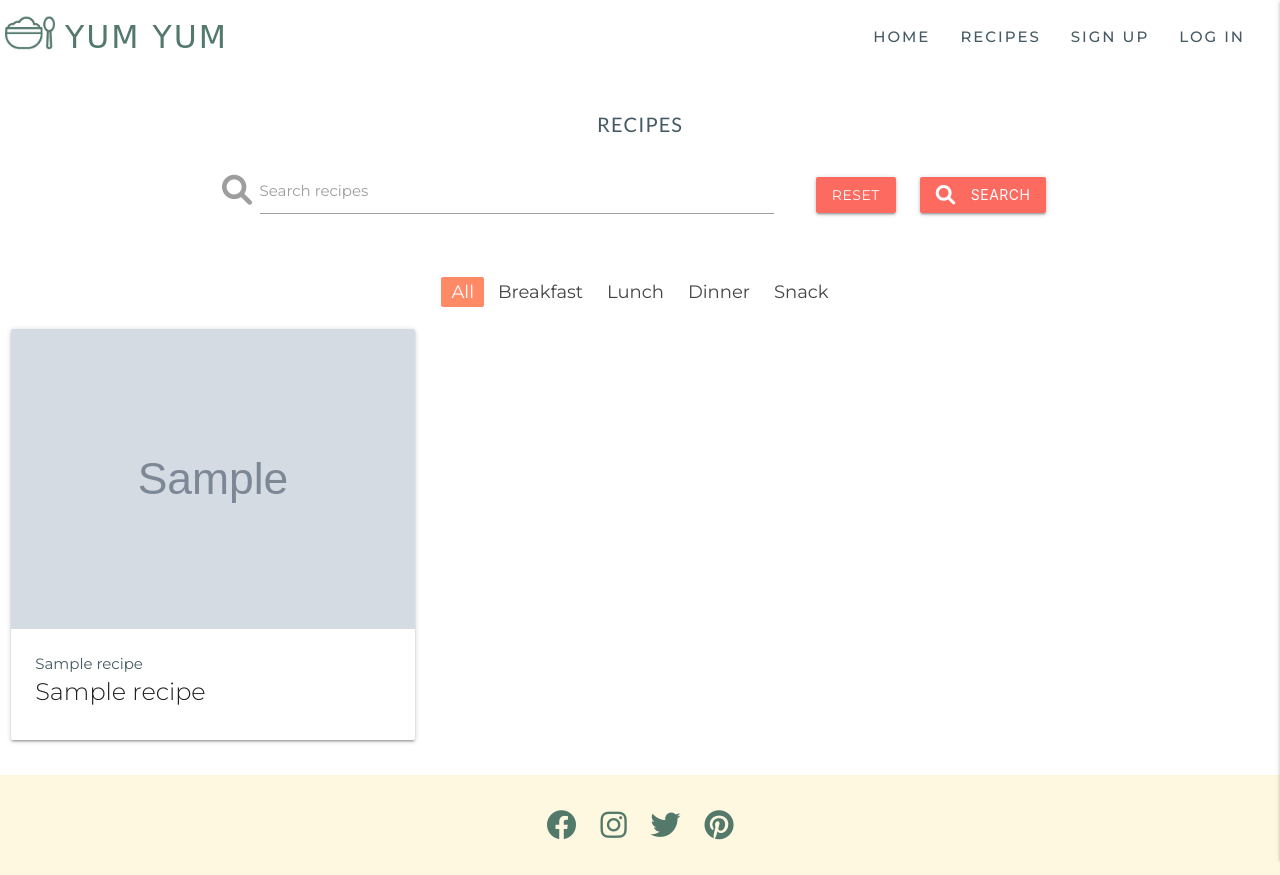
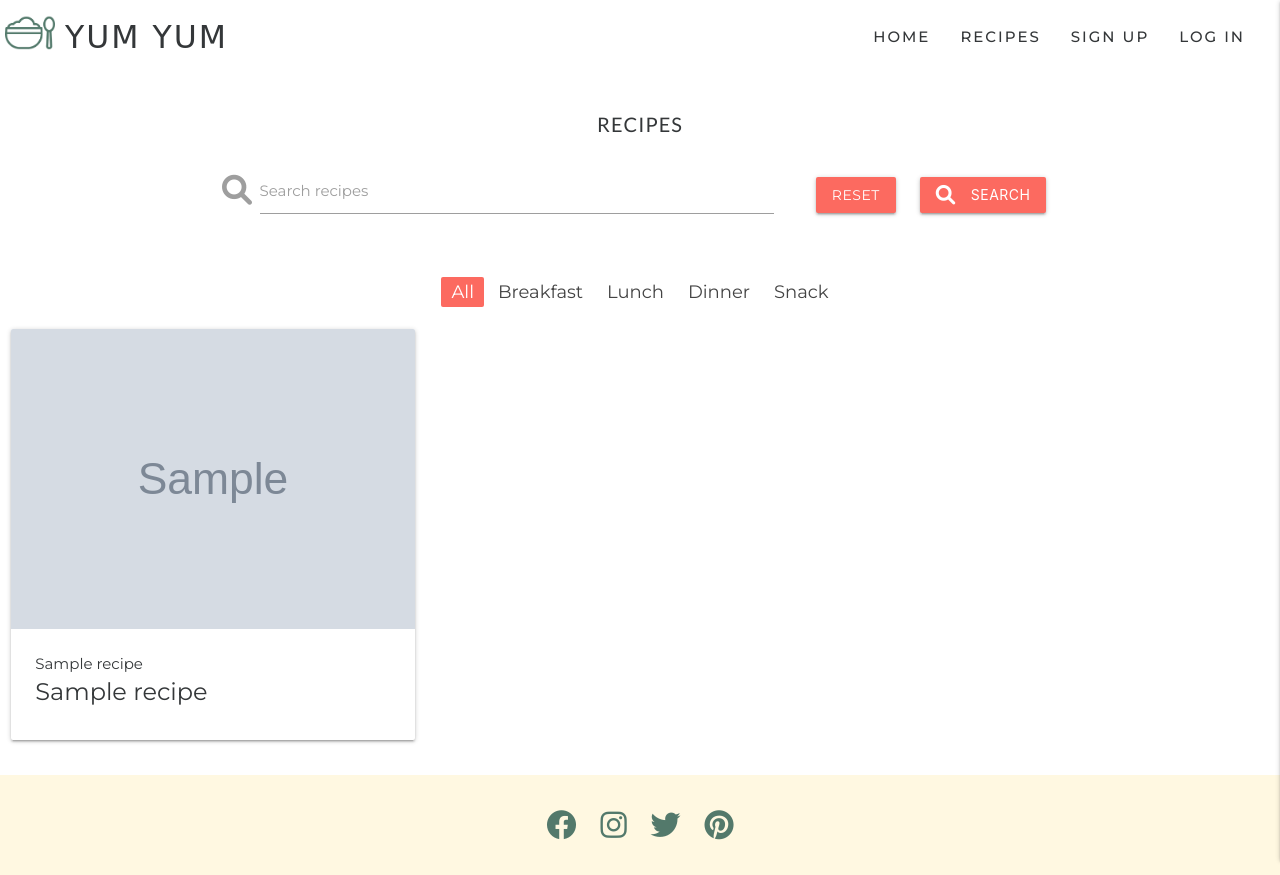
Before and after one commit to flisanp/ms3-baby-food-recipes, a Flask app: page /search in a window 1280 px wide. Run offline with Flask 2, Linux system fonts and the light colour scheme; grey boxes marked "Sample" are stand-in pictures; a database or web service that is not in the repository returns one stand-in record (values such as "Sample title"); some libraries are stand-ins or nearby versions; some web fonts are replaced.

Commit message:
add hover to recipe cards and changed overall colors

```diff
--- a/static/css/style.css
+++ b/static/css/style.css
@@ -6,7 +6,7 @@ body {
     display: flex;
     flex-direction: column;
     min-height: 100vh;
-    color: #455a64;
+    color: #343739;
 }
 
 main {
@@ -26,7 +26,7 @@ h2 {
     font-weight: 400;
     font-size: 32px;
     letter-spacing: 1px;
-    color: #455a64;
+    color: #343739;
 }
 
 h3 {
@@ -35,7 +35,7 @@ h3 {
     font-size: 20px;
     letter-spacing: 1px;
     text-transform: uppercase;
-    color: #455a64;
+    color: #343739;
 }
 
 h4 {
@@ -43,7 +43,7 @@ h4 {
     font-size: 16px;
     font-weight: 400;
     letter-spacing: 2px;
-    color: #ff8a65;
+    color: #343739;
 }
 
 h5 {
@@ -51,7 +51,7 @@ h5 {
     font-size: 16px;
     font-weight: 400;
     letter-spacing: 2px;
-    color: #ff8a65;
+    color: #343739;
 }
 
 /*----------navbar-----------*/
@@ -60,11 +60,11 @@ h5 {
 https://stackoverflow.com/questions/33746269/changing-the-text-color-on-a-nav-bar-using-materialize-css-rails */
 
 nav ul li a{
-    color: #455a64;
+    color: #343739;
   }
 
 nav a i{
-    color: #455a64;
+    color: #343739;
   }
 
   nav {
@@ -84,14 +84,14 @@ nav a i{
   }
 
   .menu a:hover {
-    color: #ff8a65;
+    color: #FC6A60;
     background-color: transparent;
   }
 
   .brand-logo {
     text-transform: uppercase;
     font-family: 'Gluten', cursive;
-    color: #53796B !important;
+    color: #343739 !important;
 }
 
 .logo {
@@ -129,12 +129,17 @@ nav a i{
     height: 300px;
     object-fit: cover;
 }
-.card {
 
+.card .card-title {
+    font-weight: 400;
+}
+
+.card .card-title:hover{
+    color: #FC6A60 !important; ;
 }
 
 .pagination li.active{
-    background-color: #ff8a65 !important;
+    background-color: #FC6A60 !important;
 }
 
 form a .btn{
@@ -155,6 +160,9 @@ form a .btn{
 
 /*----------footer----------*/
 
+.page-footer {
+    background-color: #FFE0D6;
+}
 .social-icons {
     color: #53796B !important;
 }
--- a/templates/recipes.html
+++ b/templates/recipes.html
@@ -48,7 +48,7 @@
         </div>
         <div class="card-content">
             {{ recipe.category_name }}
-            <span class="card-title activator grey-text text-darken-4">{{ recipe.recipe_name }}</span>
+            <span class="card-title activator">{{ recipe.recipe_name }}</span>
         </div>
         <!--recipe display-->
         <div class="card-reveal">
```
